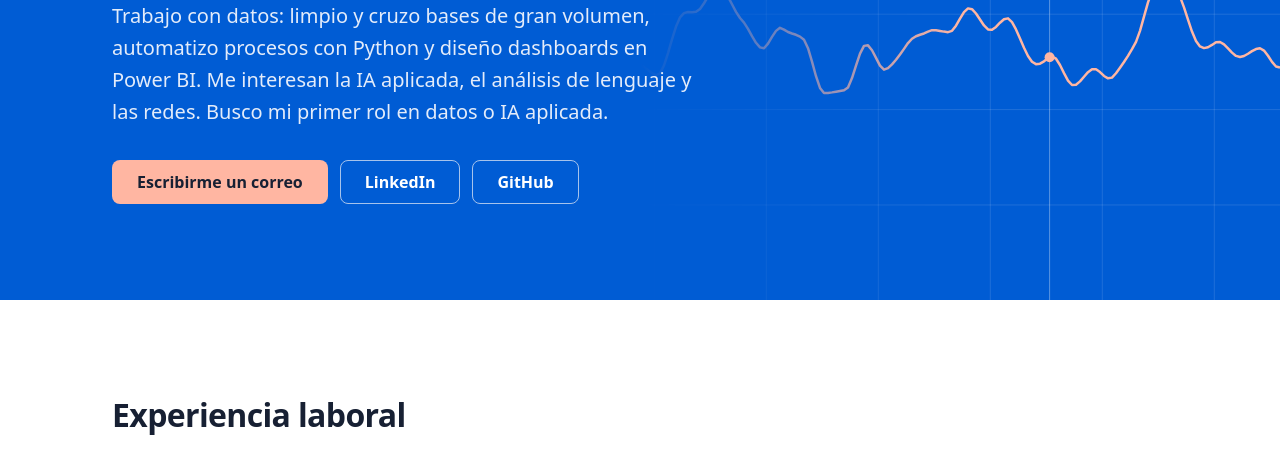
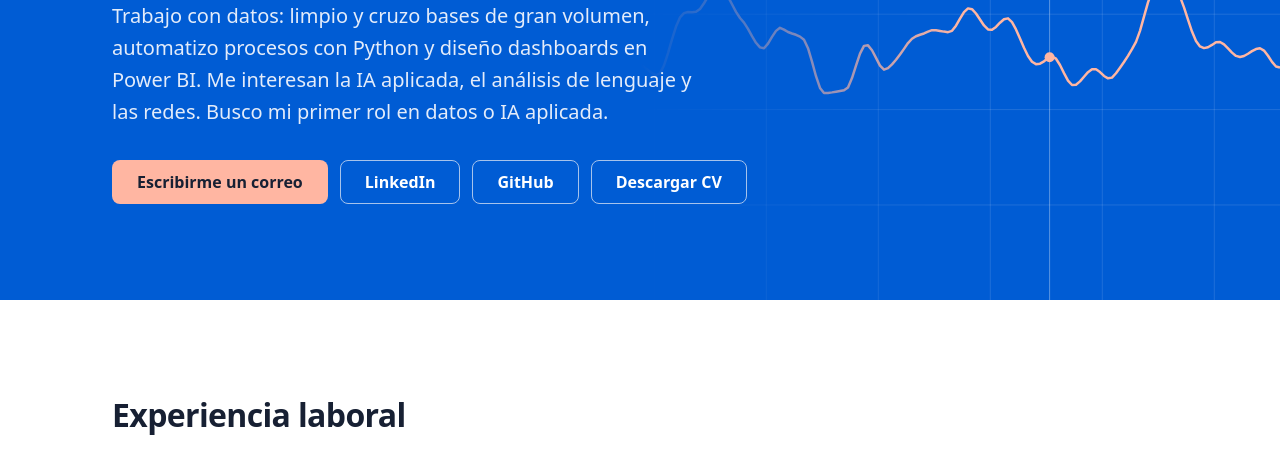
Before and after one commit to Panchoflo14/Panchoflo14.github.io, a plain HTML site: page index.html in a window 1280 px wide. Shown: the part 333-800 px from the top of the page. Drawn offline with Linux system fonts and the light colour scheme; a web font is replaced by a local one.

Commit message:
Add downloadable CV and update hero text

```diff
--- a/index.html
+++ b/index.html
@@ -188,6 +188,7 @@ a:hover { color: var(--accent-hover); text-decoration-thickness: var(--focus-w);
         <a class="btn btn--primary" href="mailto:panchoflo13@gmail.com">Escribirme un correo</a>
         <a class="btn btn--ghost" href="https://www.linkedin.com/in/franciscoflores13">LinkedIn</a>
         <a class="btn btn--ghost" href="https://github.com/Panchoflo14">GitHub</a>
+        <a class="btn btn--ghost" href="cv-francisco-flores.pdf">Descargar CV</a>
       </div>
     </div>
   </section>
```
Also changed, not shown: 1 other file.
